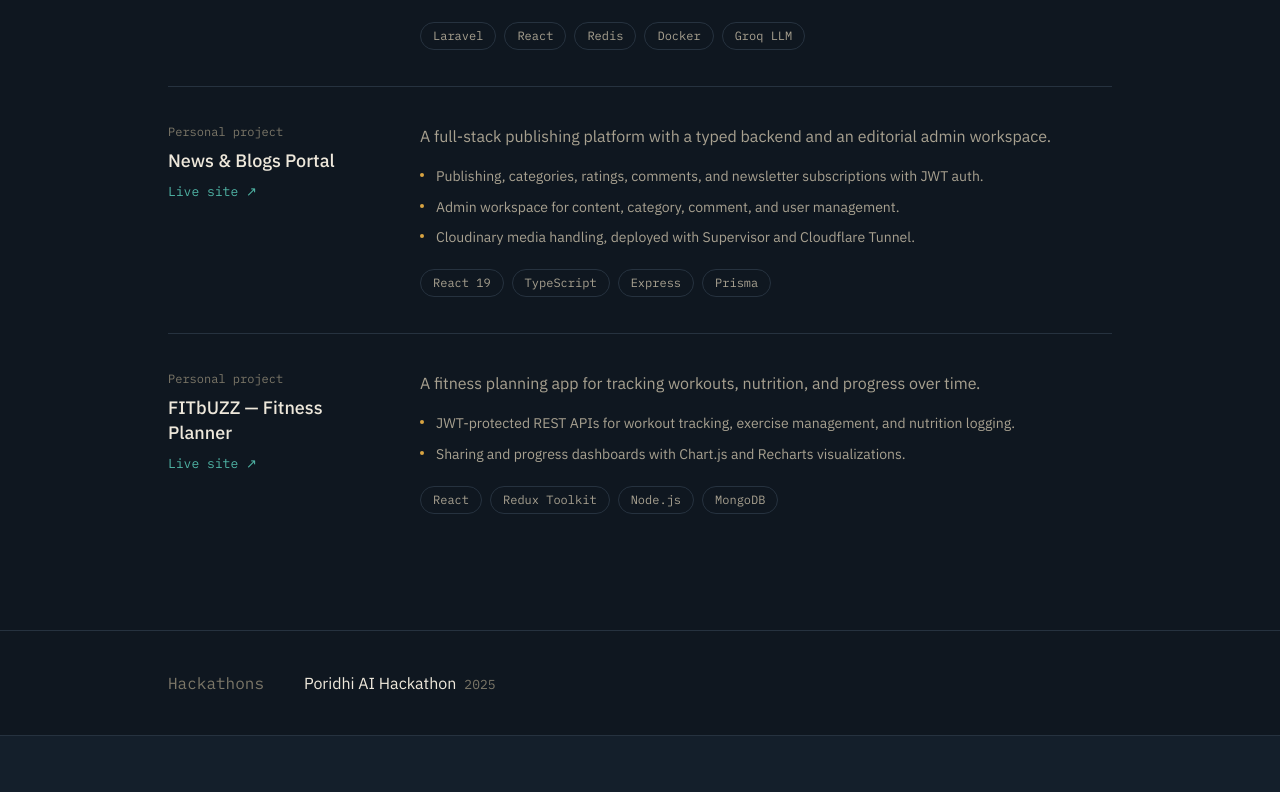
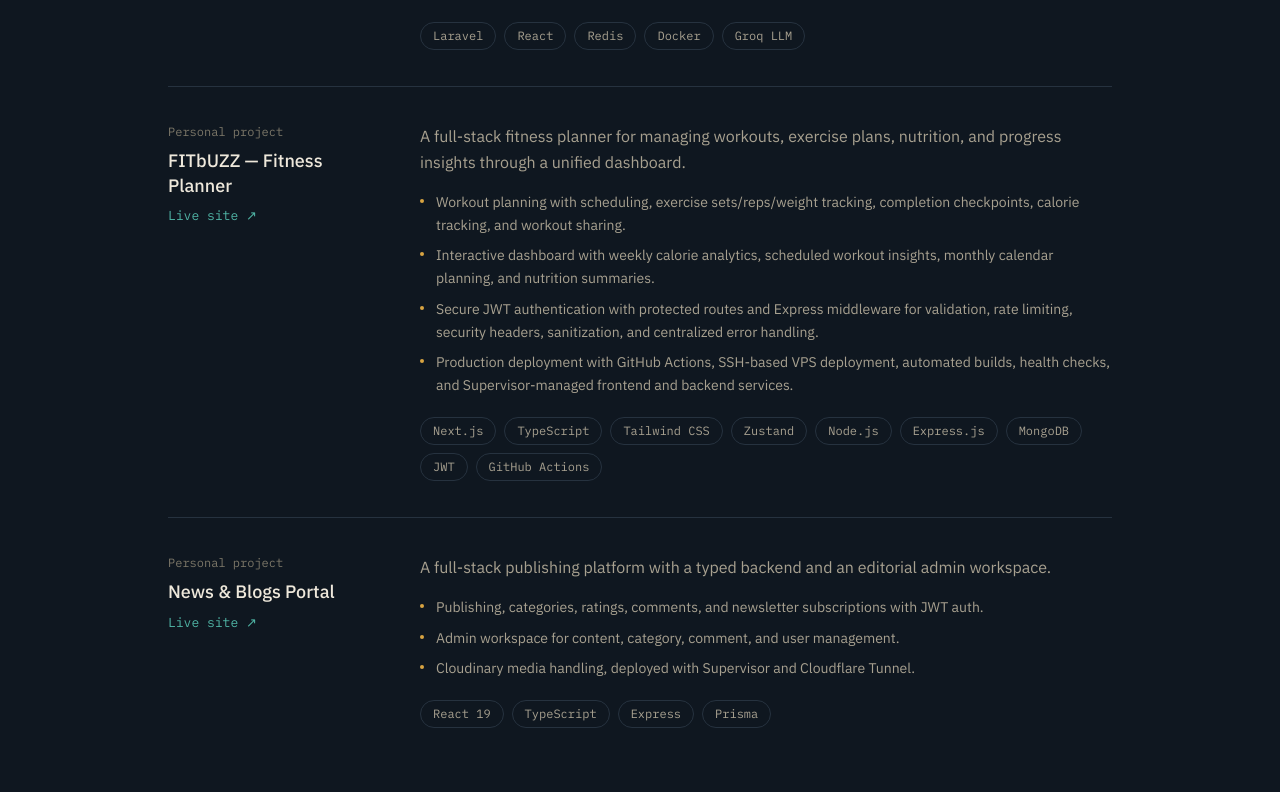
Before and after one commit to csfahim007/Profile, a React (Vite) app: page / in a window 1280 px wide. Shown: the part 3068-3860 px from the top of the page. Built offline with nearby package versions, Linux system fonts and the light colour scheme.

Commit message:
project details update

```diff
--- a/src/data/resumeData.js
+++ b/src/data/resumeData.js
@@ -96,6 +96,31 @@ export const projects = [
       "Hybrid product retrieval — intent parsing, structured filters, and candidate scoring.",
       "Transactional checkout with row-level locking, Stripe PaymentIntents/webhooks, and queued processing.",
     ],
+  }
+  ,
+    {
+    name: "FITbUZZ — Fitness Planner",
+    tag: "Personal project",
+    stack: [
+      "Next.js",
+      "TypeScript",
+      "Tailwind CSS",
+      "Zustand",
+      "Node.js",
+      "Express.js",
+      "MongoDB",
+      "JWT",
+      "GitHub Actions",
+    ],
+    url: "https://fitbuzz.cloudafk.xyz/",
+    description:
+      "A full-stack fitness planner for managing workouts, exercise plans, nutrition, and progress insights through a unified dashboard.",
+    points: [
+      "Workout planning with scheduling, exercise sets/reps/weight tracking, completion checkpoints, calorie tracking, and workout sharing.",
+      "Interactive dashboard with weekly calorie analytics, scheduled workout insights, monthly calendar planning, and nutrition summaries.",
+      "Secure JWT authentication with protected routes and Express middleware for validation, rate limiting, security headers, sanitization, and centralized error handling.",
+      "Production deployment with GitHub Actions, SSH-based VPS deployment, automated builds, health checks, and Supervisor-managed frontend and backend services.",
+    ],
   },
   {
     name: "News & Blogs Portal",
@@ -108,18 +133,7 @@ export const projects = [
       "Admin workspace for content, category, comment, and user management.",
       "Cloudinary media handling, deployed with Supervisor and Cloudflare Tunnel.",
     ],
-  },
-  {
-    name: "FITbUZZ — Fitness Planner",
-    tag: "Personal project",
-    stack: ["React", "Redux Toolkit", "Node.js", "MongoDB"],
-    url: "https://fitbuzz.cloudafk.xyz/",
-    description: "A fitness planning app for tracking workouts, nutrition, and progress over time.",
-    points: [
-      "JWT-protected REST APIs for workout tracking, exercise management, and nutrition logging.",
-      "Sharing and progress dashboards with Chart.js and Recharts visualizations.",
-    ],
-  },
+  }
 ];
 
 export const hackathons = [{ name: "Poridhi AI Hackathon", year: "2025" }];
```
